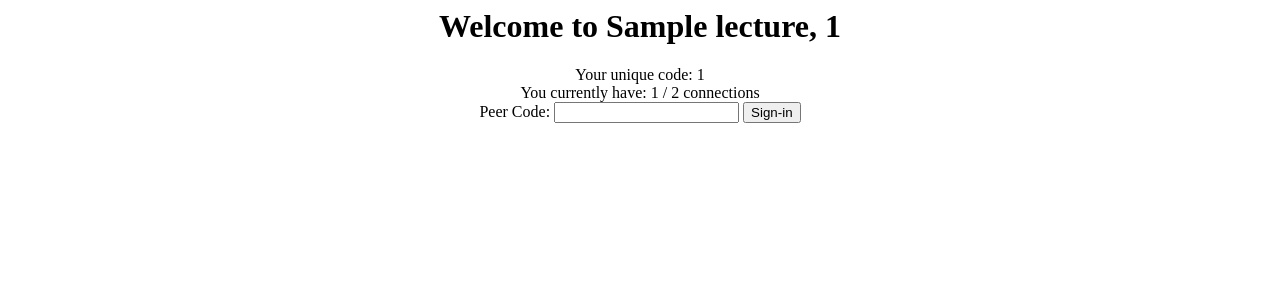
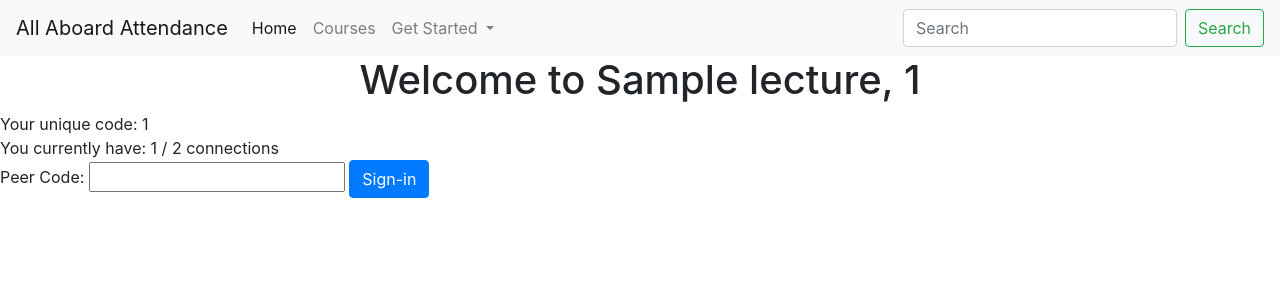
Before and after one commit to wetsmith/AllAboardAttendance, a Django app: a page that uses AllAboardAttendance/course/templates/course/addcode.html in a window 1280 px wide. Shown: the top 300 px of the page. Run offline with Django 3.2, Linux system fonts and the light colour scheme; tables that the repository leaves empty hold one stand-in row (values such as "Sample post"); parts of the project's set-up code (start-up, migrations or seed data) failed here and were passed over; some libraries are stand-ins or nearby versions.

Commit message:
added navbar to addcode, removed permission from signin

```diff
--- a/AllAboardAttendance/course/templates/course/addcode.html
+++ b/AllAboardAttendance/course/templates/course/addcode.html
@@ -1,3 +1,47 @@
+<!DOCTYPE html>
+<html lang="en">
+<link rel="stylesheet" href="https://stackpath.bootstrapcdn.com/bootstrap/4.3.1/css/bootstrap.min.css" integrity="sha384-ggOyR0iXCbMQv3Xipma34MD+dH/1fQ784/j6cY/iJTQUOhcWr7x9JvoRxT2MZw1T" crossorigin="anonymous">
+<script src="https://code.jquery.com/jquery-3.3.1.slim.min.js" integrity="sha384-q8i/X+965DzO0rT7abK41JStQIAqVgRVzpbzo5smXKp4YfRvH+8abtTE1Pi6jizo" crossorigin="anonymous"></script>
+<script src="https://cdnjs.cloudflare.com/ajax/libs/popper.js/1.14.7/umd/popper.min.js" integrity="sha384-UO2eT0CpHqdSJQ6hJty5KVphtPhzWj9WO1clHTMGa3JDZwrnQq4sF86dIHNDz0W1" crossorigin="anonymous"></script>
+<script src="https://stackpath.bootstrapcdn.com/bootstrap/4.3.1/js/bootstrap.min.js" integrity="sha384-JjSmVgyd0p3pXB1rRibZUAYoIIy6OrQ6VrjIEaFf/nJGzIxFDsf4x0xIM+B07jRM" crossorigin="anonymous"></script>
+
+<nav class="navbar navbar-expand-lg navbar-light bg-light">
+  <a class="navbar-brand" href="/">All Aboard Attendance</a>
+  <button class="navbar-toggler" type="button" data-toggle="collapse" data-target="#navbarSupportedContent" aria-controls="navbarSupportedContent" aria-expanded="false" aria-label="Toggle navigation">
+    <span class="navbar-toggler-icon"></span>
+  </button>
+
+  <div class="collapse navbar-collapse" id="navbarSupportedContent">
+    <ul class="navbar-nav mr-auto">
+      <li class="nav-item active">
+        <a class="nav-link" href="/">Home <span class="sr-only">(current)</span></a>
+      </li>
+      <li class="nav-item">
+        <a class="nav-link" href="/course">Courses</a>
+      </li>
+      <li class="nav-item dropdown">
+        <a class="nav-link dropdown-toggle" href="#" id="navbarDropdown" role="button" data-toggle="dropdown" aria-haspopup="true" aria-expanded="false">
+          Get Started
+        </a>
+        <div class="dropdown-menu" aria-labelledby="navbarDropdown">
+          <a class="dropdown-item" href="{% url 'login' %}">Log In</a>
+          <a class="dropdown-item" href="{% url 'logout' %}">Log Out</a>
+          <div class="dropdown-divider"></div>
+          <a class="dropdown-item" href="/admin">Admin</a>
+        </div>
+      </li>
+
+      <!--<li class="nav-item">-->
+        <!--<a class="nav-link disabled" href="#" tabindex="-1" aria-disabled="true">Disabled</a>-->
+      <!--</li>-->
+    </ul>
+    <form class="form-inline my-2 my-lg-0">
+      <input class="form-control mr-sm-2" type="search" placeholder="Search" aria-label="Search">
+      <button class="btn btn-outline-success my-2 my-sm-0" type="submit">Search</button>
+    </form>
+  </div>
+</nav>
+
 <h1 align = "center"> Welcome to {{lecture.lecture_title}}, {{attendant.student_id}}</h1>
 
 <body align = "center"> Your unique code: {{ attendant.temp_id }}</body><br>
@@ -16,3 +60,4 @@
 </form>
 
 </body>
+</html>
```
Also changed, not shown: AllAboardAttendance/course/templates/course/signin.html (+1 -13 lines).
